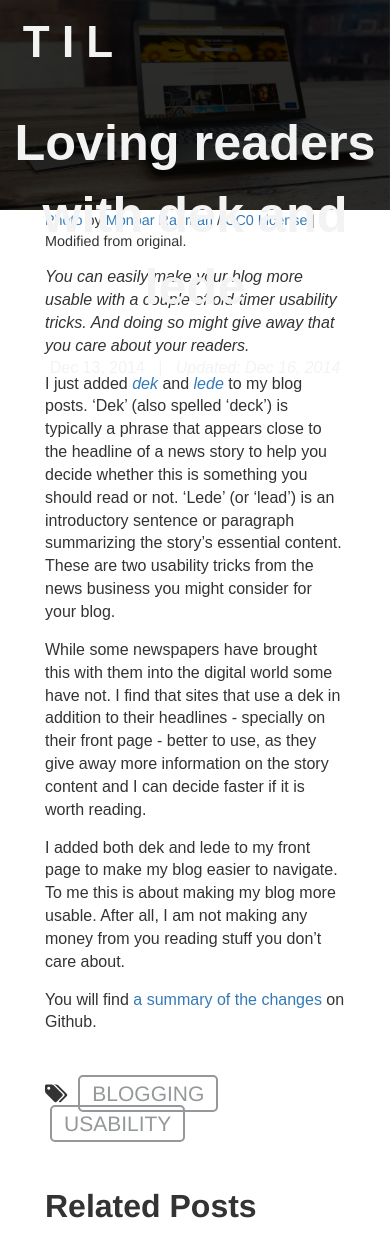
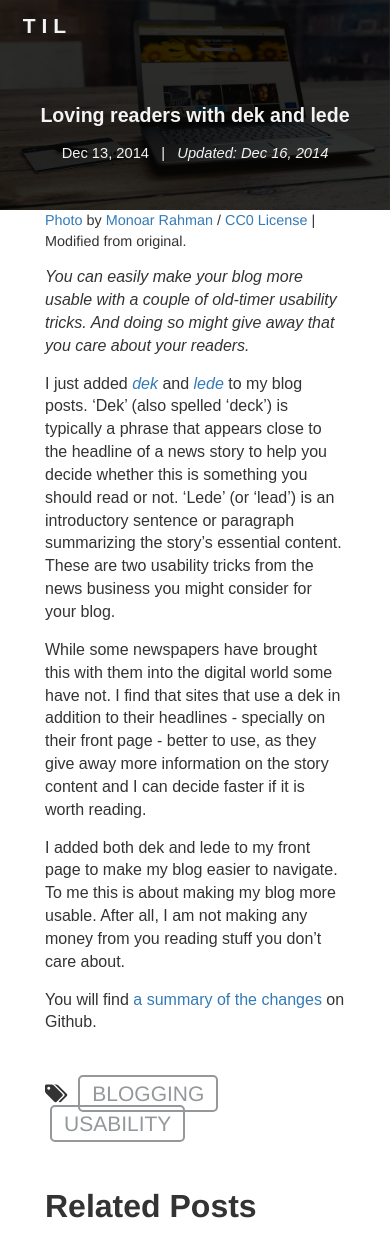
Before and after one commit to camillesalvador/akafred.github.io, a Jekyll site: the page built from _posts/2014-12-13-dek-lede-and-love-your-readers.markdown, in a window 390 px wide. Shown: the top 1255 px of the page. Built offline with Jekyll 4.4.1, drawn with Linux system fonts in a browser that asks for light colours; some web fonts are replaced; comment, search, counter and statistics services are not loaded; grey boxes are pictures that could not be loaded.

Commit message:
tweaked overall responsiveness

```diff
--- a/_sass/_layout.scss
+++ b/_sass/_layout.scss
@@ -81,7 +81,7 @@
       border-bottom: none;
       .site-initials {
         color: $background-color;
-        font-size: 44px;
+        font-size: 3em;
         font-weight: bold;
         padding-left: $spacing-unit / 2;
         &:hover {
@@ -100,7 +100,7 @@
       .post-title {
         color: $background-color;
         font-weight: bold;
-        font-size: $card1-h2 * 1.5;
+        font-size: 4em;
       }
       .post-meta {
         font-size: $base-font-size;
@@ -129,12 +129,6 @@
     font-weight: bold;
   }
 }
- .related-row {
-   .card {
-     height: 400px;
-     margin-bottom: $spacing-unit * 2;
-   }
- }
 
 /**
  * Front page post card styles
@@ -163,7 +157,6 @@
     margin-top: -10px;
   }
   p {
-    padding-top: $spacing-unit / 3;
     color: $grey-color-dark;
     line-height: $base-line-height / 1.2;
   }
@@ -174,8 +167,13 @@
     float: left;
     margin-bottom: 10px;
   }
+  .dek {
+    float: left;
+    margin-bottom: 2em;
+  }
   .lede {
     float: left;
+    clear: both;
   }
   .button {
     text-align: center;
@@ -259,36 +257,12 @@
 .tag-card {
   margin-bottom: $spacing-unit * 2;
   .lede {
-    height: 12em;
     float: left;
   }
   .button {
     clear: both;
   }
 }
- .header-tags {
-   margin-bottom: $spacing-unit / 2;
-   font-size: $base-font-size;
-   text-align: center;
-   .tag {
-     line-height: 2;
-     background-color: $green-color;
-     padding: 6px 10px;
-     margin: 1px 3px;
-     border-radius: 5px;
-     a {
-       color: $background-color;
-       &:hover {
-         text-decoration: none;
-       }
-     }
-     &:hover {
-       background-color: $green-color-dark;
-       cursor: pointer;
-     }
-   }
- }
-
 
 .footer-tag {
   margin: $spacing-unit;
@@ -378,18 +352,27 @@
    }
    .card {
      h2 {
-       font-size: $card1-h2;
+       font-size: $card2-h2;
      }
      h3 {
-       font-size: $card1-h3;
+       font-size: $card2-h3;
      }
      p {
-       font-size: $card1-p;;
+       font-size: $card2-p;;
      }
    }
-   .row-1, .row-3 {
+   .row-1, .row-3, .tag-card {
      .card-img {
        height: 300px;
+     }
+   }
+   .post-page-header {
+     .site-title {
+       font-size: .5em;
+     }
+     .post-header {
+       font-size: .5em;
+       padding: 15px;
      }
    }
  };
@@ -399,4 +382,71 @@
     .card-img {
       max-height: 150px;
     }
+    .dek {
+    }
+    .lede {
+      float: left;
+    }
+    .button {
+      clear: both;
+    }
  	}
+
+  /* Extra Small Devices, Phones */
+	@media only screen and (max-width : 480px) {
+    .tag-card {
+      .dek {
+        margin-bottom: $card2-h3 * 4;
+      }
+      .lede {
+        margin-top: 8px;
+      }
+    }
+    .post-page-header {
+      .site-title {
+        font-size: .5em;
+      }
+      .post-header {
+        font-size: .35em;
+        padding: 15px;
+        .post-meta {
+          font-size: 3em;
+        }
+      }
+    }
+	}
+
+
+  @media only screen and (min-width : 992px) {
+    .card {
+      h2 {
+        font-size: $card2-h2;
+      }
+      h3 {
+        font-size: $card2-h3;
+      }
+      p {
+        font-size: $card2-p;
+      }
+      .dek {
+        height: $card1-h2 * 2;
+      }
+    }
+    .tag-card {
+      .lede {
+        height: $card2-p * 17;
+      }
+    }
+	}
+  @media only screen and (min-width : 1200px) {
+    .card {
+      .dek {
+        height: $card1-h2 * 2;
+      }
+    }
+    .tag-card {
+      .lede {
+        height: $card2-p * 14;
+      }
+    }
+	}
```
